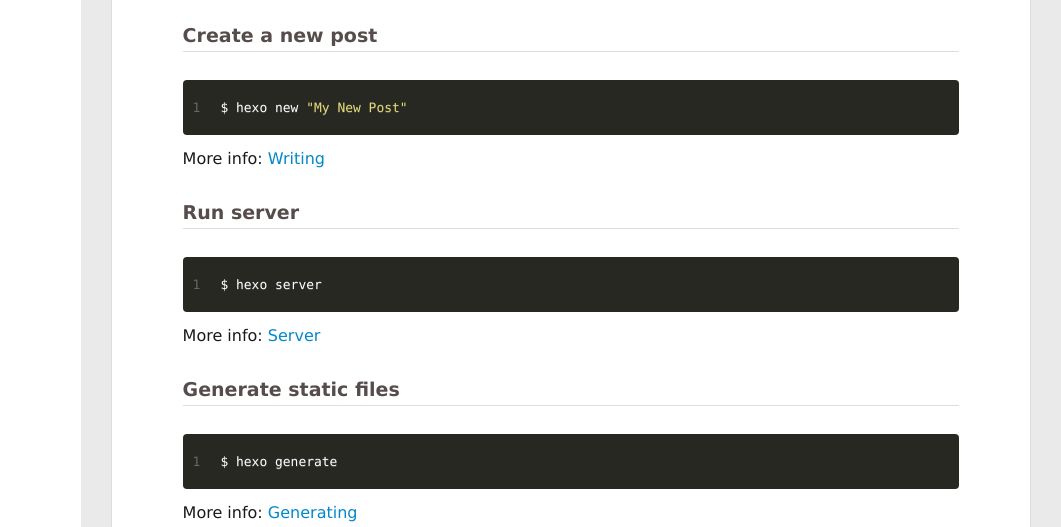
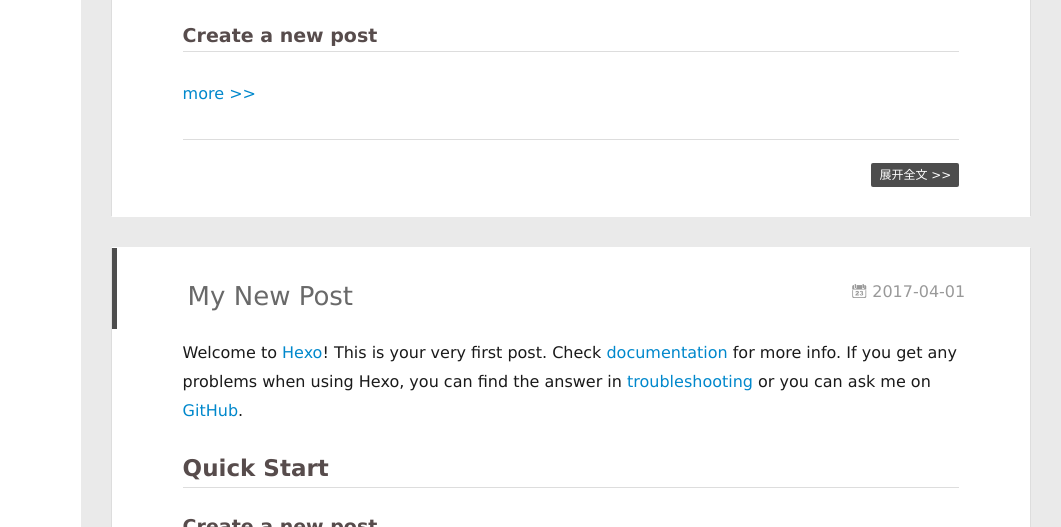
Before and after one commit to zhangfan822/zhangfan822.github.io, a plain HTML site: page index.html in a window 1280 px wide. Shown: the part 273-800 px from the top of the page, 219-1280 px from the left. Drawn offline with Linux system fonts and the light colour scheme.

Commit message:
Site updated: 2017-06-16 12:47:22

```diff
--- a/content.json
+++ b/content.json
@@ -1 +1 @@
-[{"title":"Hello World","date":"2017-06-15T01:24:37.589Z","path":"2017/06/15/hello-world/","text":"Welcome to Hexo! This is your very first post. Check documentation for more info. If you get any problems when using Hexo, you can find the answer in troubleshooting or you can ask me on GitHub. Quick StartCreate a new post1$ hexo new \"My New Post\" More info: Writing Run server1$ hexo server More info: Server Generate static files1$ hexo generate More info: Generating Deploy to remote sites1$ hexo deploy More info: Deployment","categories":[],"tags":[]},{"title":"My New Post","date":"2017-04-01T01:34:16.000Z","path":"2017/04/01/My-New-Post/","text":"Welcome to Hexo! This is your very first post. Check documentation for more info. If you get any problems when using Hexo, you can find the answer in troubleshooting or you can ask me on GitHub. Quick StartCreate a new post1$ hexo new \"My New Post\" More info: Writing Run server1$ hexo server More info: Server Generate static files1$ hexo generate More info: Generating Deploy to remote sites1$ hexo deploy More info: Deployment","categories":[],"tags":[{"name":"zf","slug":"zf","permalink":"//litten.me/tags/zf/"}]}]
+[{"title":"Hello World","date":"2017-06-15T01:24:37.589Z","path":"2017/06/15/hello-world/","text":"Welcome to Hexo! This is your very first post. Check documentation for more info. If you get any problems when using Hexo, you can find the answer in troubleshooting or you can ask me on GitHub. Quick StartCreate a new post 1$ hexo new \"My New Post\" More info: Writing Run server1$ hexo server More info: Server Generate static files1$ hexo generate More info: Generating Deploy to remote sites1$ hexo deploy More info: Deployment","categories":[],"tags":[]},{"title":"My New Post","date":"2017-04-01T01:34:16.000Z","path":"2017/04/01/My-New-Post/","text":"Welcome to Hexo! This is your very first post. Check documentation for more info. If you get any problems when using Hexo, you can find the answer in troubleshooting or you can ask me on GitHub. Quick StartCreate a new post1$ hexo new \"My New Post\" More info: Writing Run server1$ hexo server More info: Server Generate static files1$ hexo generate More info: Generating Deploy to remote sites1$ hexo deploy More info: Deployment","categories":[],"tags":[{"name":"zf","slug":"zf","permalink":"//litten.me/tags/zf/"}]}]
--- a/index.html
+++ b/index.html
@@ -172,14 +172,9 @@
     <div class="article-entry" itemprop="articleBody">
 
         <p>Welcome to <a href="https://hexo.io/" target="_blank" rel="external">Hexo</a>! This is your very first post. Check <a href="https://hexo.io/docs/" target="_blank" rel="external">documentation</a> for more info. If you get any problems when using Hexo, you can find the answer in <a href="https://hexo.io/docs/troubleshooting.html" target="_blank" rel="external">troubleshooting</a> or you can ask me on <a href="https://github.com/hexojs/hexo/issues" target="_blank" rel="external">GitHub</a>.</p>
-<h2 id="Quick-Start"><a href="#Quick-Start" class="headerlink" title="Quick Start"></a>Quick Start</h2><h3 id="Create-a-new-post"><a href="#Create-a-new-post" class="headerlink" title="Create a new post"></a>Create a new post</h3><figure class="highlight bash"><table><tr><td class="gutter"><pre><div class="line">1</div></pre></td><td class="code"><pre><div class="line">$ hexo new <span class="string">"My New Post"</span></div></pre></td></tr></table></figure>
-<p>More info: <a href="https://hexo.io/docs/writing.html" target="_blank" rel="external">Writing</a></p>
-<h3 id="Run-server"><a href="#Run-server" class="headerlink" title="Run server"></a>Run server</h3><figure class="highlight bash"><table><tr><td class="gutter"><pre><div class="line">1</div></pre></td><td class="code"><pre><div class="line">$ hexo server</div></pre></td></tr></table></figure>
-<p>More info: <a href="https://hexo.io/docs/server.html" target="_blank" rel="external">Server</a></p>
-<h3 id="Generate-static-files"><a href="#Generate-static-files" class="headerlink" title="Generate static files"></a>Generate static files</h3><figure class="highlight bash"><table><tr><td class="gutter"><pre><div class="line">1</div></pre></td><td class="code"><pre><div class="line">$ hexo generate</div></pre></td></tr></table></figure>
-<p>More info: <a href="https://hexo.io/docs/generating.html" target="_blank" rel="external">Generating</a></p>
-<h3 id="Deploy-to-remote-sites"><a href="#Deploy-to-remote-sites" class="headerlink" title="Deploy to remote sites"></a>Deploy to remote sites</h3><figure class="highlight bash"><table><tr><td class="gutter"><pre><div class="line">1</div></pre></td><td class="code"><pre><div class="line">$ hexo deploy</div></pre></td></tr></table></figure>
-<p>More info: <a href="https://hexo.io/docs/deployment.html" target="_blank" rel="external">Deployment</a></p>
+<h2 id="Quick-Start"><a href="#Quick-Start" class="headerlink" title="Quick Start"></a>Quick Start</h2><h3 id="Create-a-new-post"><a href="#Create-a-new-post" class="headerlink" title="Create a new post"></a>Create a new post</h3>
+
+          <a class="article-more-a" href="/2017/06/15/hello-world/#more">more >></a>
 
 
 
```
Also changed, not shown: 2017/06/15/hello-world/index.html (+3 -2 lines).
